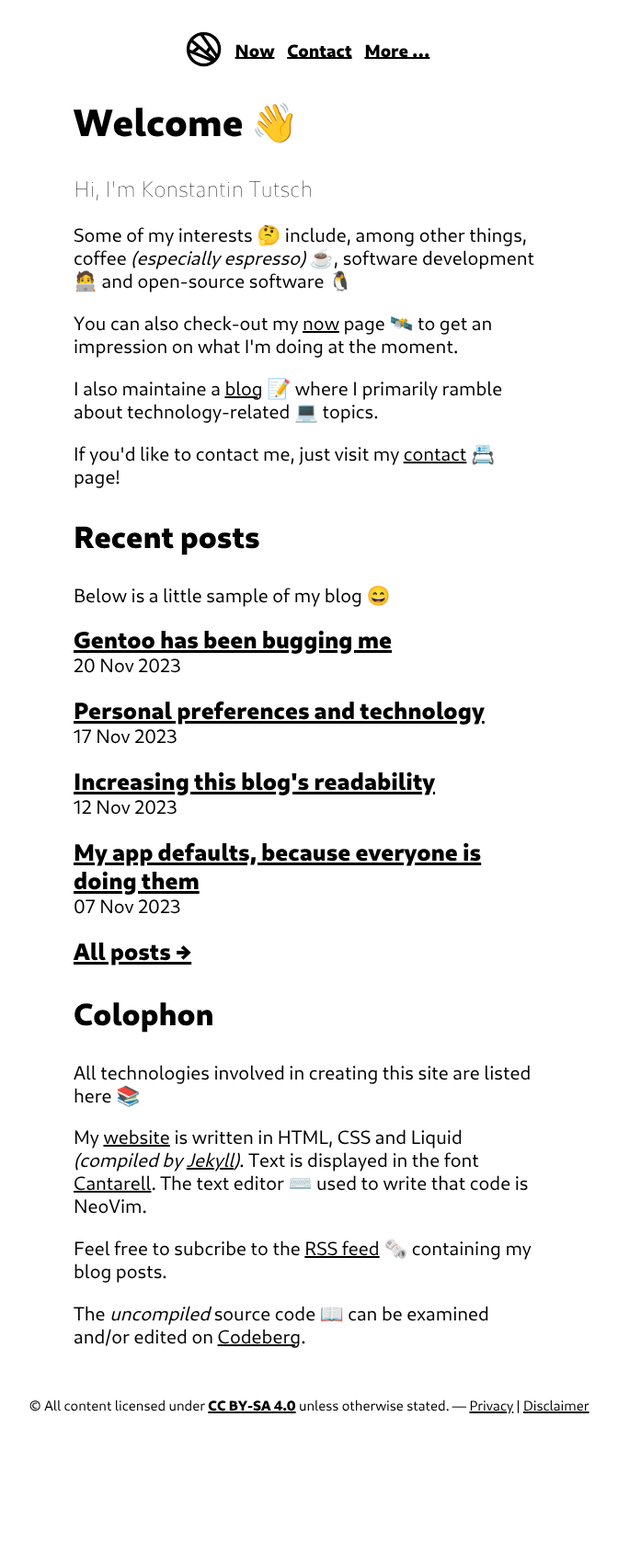
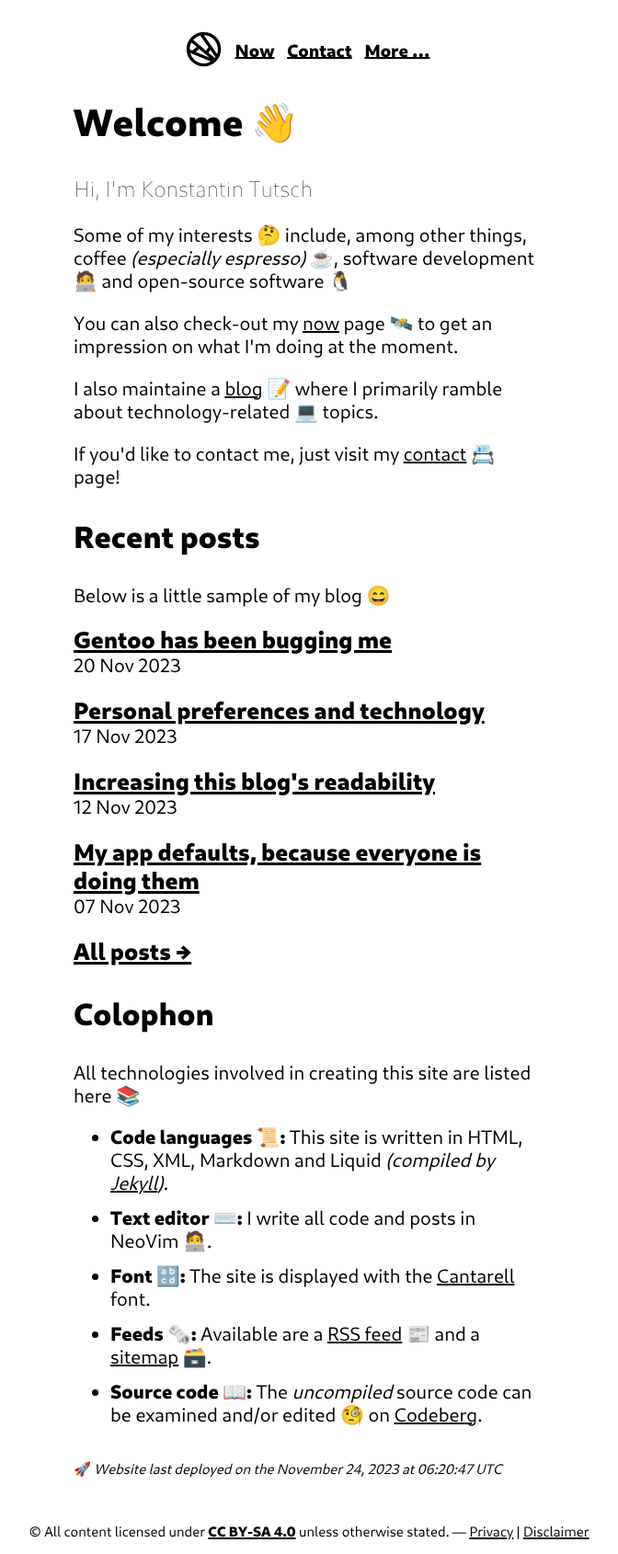
Before and after one commit to konstantintutsch/website, a Jekyll site: the page built from index.html, in a window 1280 px wide. Shown: the whole page at 92% size, without its empty margins (304-976 px from the left). Built offline with Jekyll 4.4.1, drawn with Linux system fonts in a browser that asks for light colours; before the commit the page ends 1555 px from its top, so only the background shows below that.

Commit message:
Update colophon
Add last deployed, Move to a unordered list

```diff
--- a/index.html
+++ b/index.html
@@ -39,15 +39,14 @@ Hi, I'm Konstantin Tutsch
 
 <article>
     <p>All technologies involved in creating this site are listed here 📚</p>
-   <p>
-   My <a href="/Tag:Blog">website</a> is written in HTML, CSS and Liquid <i>(compiled by <a href="https://jekyllrb.com">Jekyll</a>)</i>. Text is displayed in the font <a href="https://cantarell.gnome.org/">Cantarell</a>. The text editor ⌨️ used to write that code is NeoVim.
-   </p>
-   <p>
-   Feel free to subcribe to the {% include social.html url="/feed.xml" name="RSS feed" %} 🗞️ containing my blog posts.
-   </p>
-   <p>
-   The <i>uncompiled</i> source code 📖 can be examined and/or edited on <a href="https://codeberg.org/konstantintutsch/Website/">Codeberg</a>.
-   </p>
+    <ul>
+        <li><b>Code languages 📜:</b> This site is written in HTML, CSS, XML, Markdown and Liquid <i>(compiled by <a href="https://jekyllrb.com">Jekyll</a>).</i></li>
+        <li><b>Text editor ⌨️:</b> I write all code and posts in NeoVim 🧑‍💻.</li>
+        <li><b>Font 🔡:</b> The site is displayed with the <a href="https://cantarell.gnome.org/">Cantarell</a> font.</li>
+        <li><b>Feeds 🗞️:</b> Available are a <a href="/feed.xml">RSS feed</a> 📰 and a <a href="/sitemap.xml">sitemap</a> 🗃️.</li>
+        <li><b>Source code 📖:</b> The <i>uncompiled</i> source code can be examined and/or edited 🧐 on <a href="https://codeberg.org/konstantintutsch/Website/">Codeberg</a>.</li>
+    </ul>
+    <small>🚀 <i>Website last deployed on {{ site.time | date: "the %B %-d, %Y at %H:%M:%S %Z" }}</i><small>
 </article>
 
 <!-- Mastodon verification -->
```
